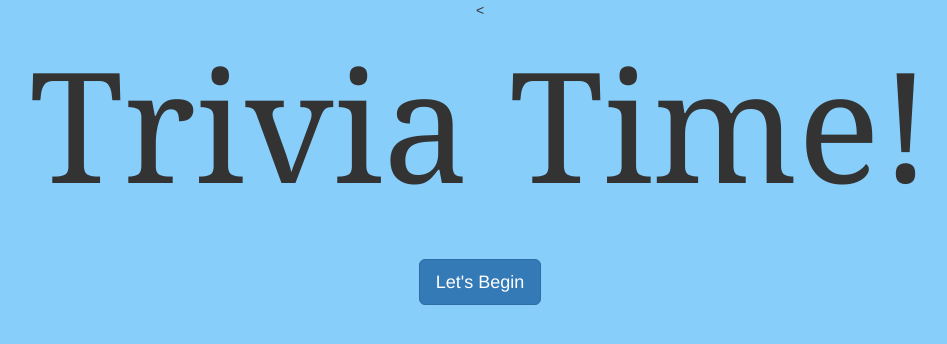
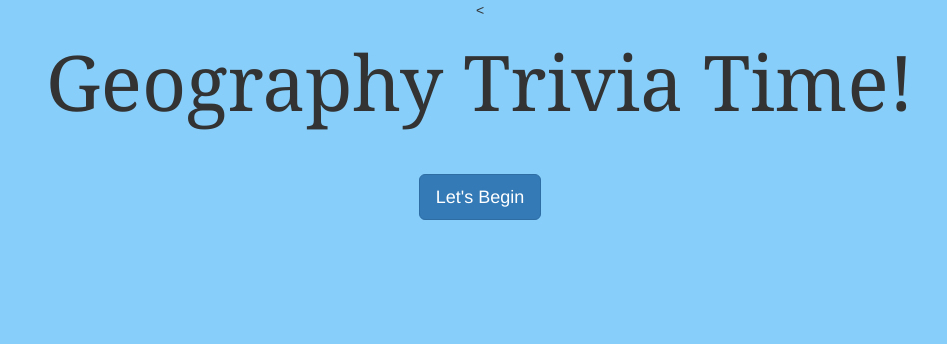
Before and after one commit to kmccarthy1/Trivia-Game, a plain HTML site: page index.html in a window 1280 px wide. Shown: the whole page, without its empty margins (160-1107 px from the left). Drawn offline with nearby package versions, Linux system fonts and the light colour scheme.

Commit message:
tweaking spelling

```diff
--- a/assets/css/style.css
+++ b/assets/css/style.css
@@ -1,5 +1,5 @@
 h1 {
-  font-size: 12vw;
+  font-size: 6vw;
   font-family: Georgia, 'Times New Roman', Times, serif, cursive;
 }
 
--- a/index.html
+++ b/index.html
@@ -5,7 +5,7 @@
 <!--<script type="text/javascript" src= "https://code.jquery.com/jquery-2.2.0.min.js"></script>-->
 <link rel="stylesheet" type="text/css" href="assets/css/style.css">
 
-<h1>Trivia Time!</h1>
+<h1>Geography Trivia Time!</h1>
 <br/>
 <br/>
 <a href="#" id="start" class="btn btn-primary btn-lg">Let's Begin</a>
```
